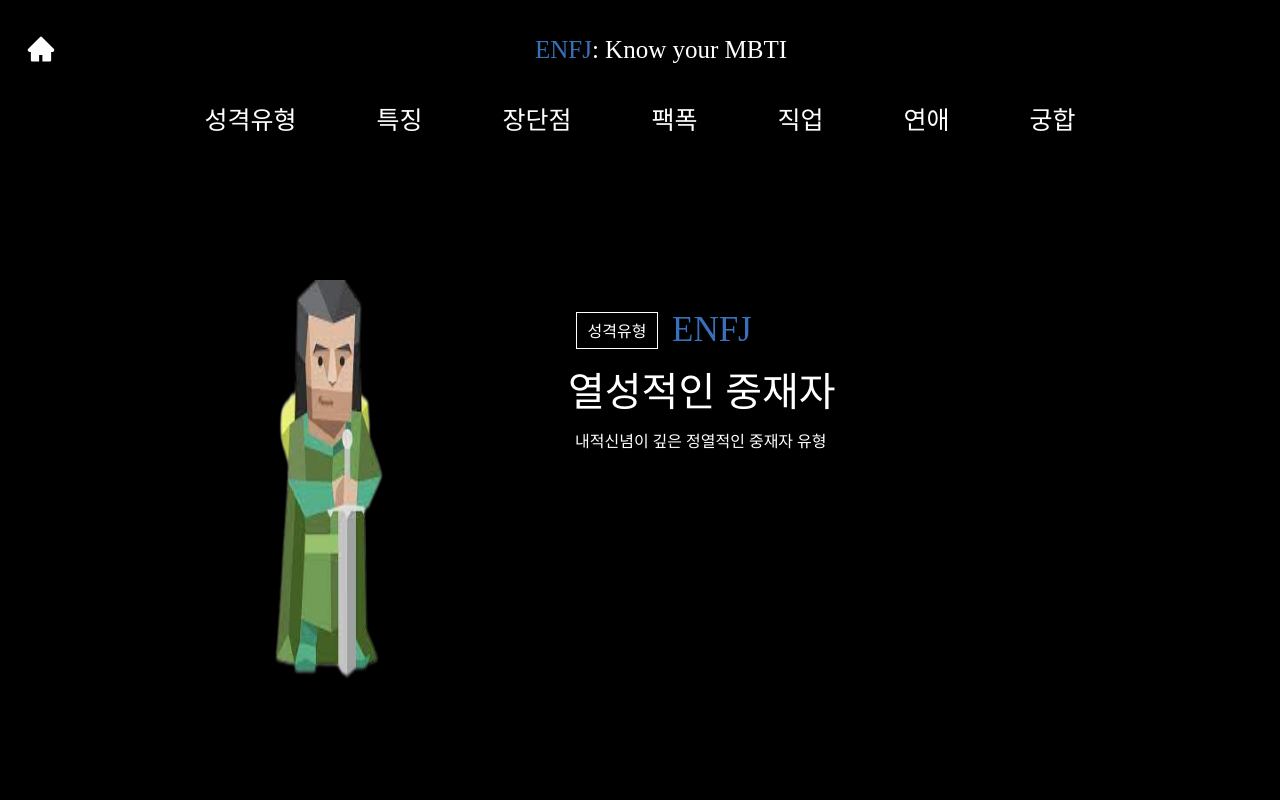
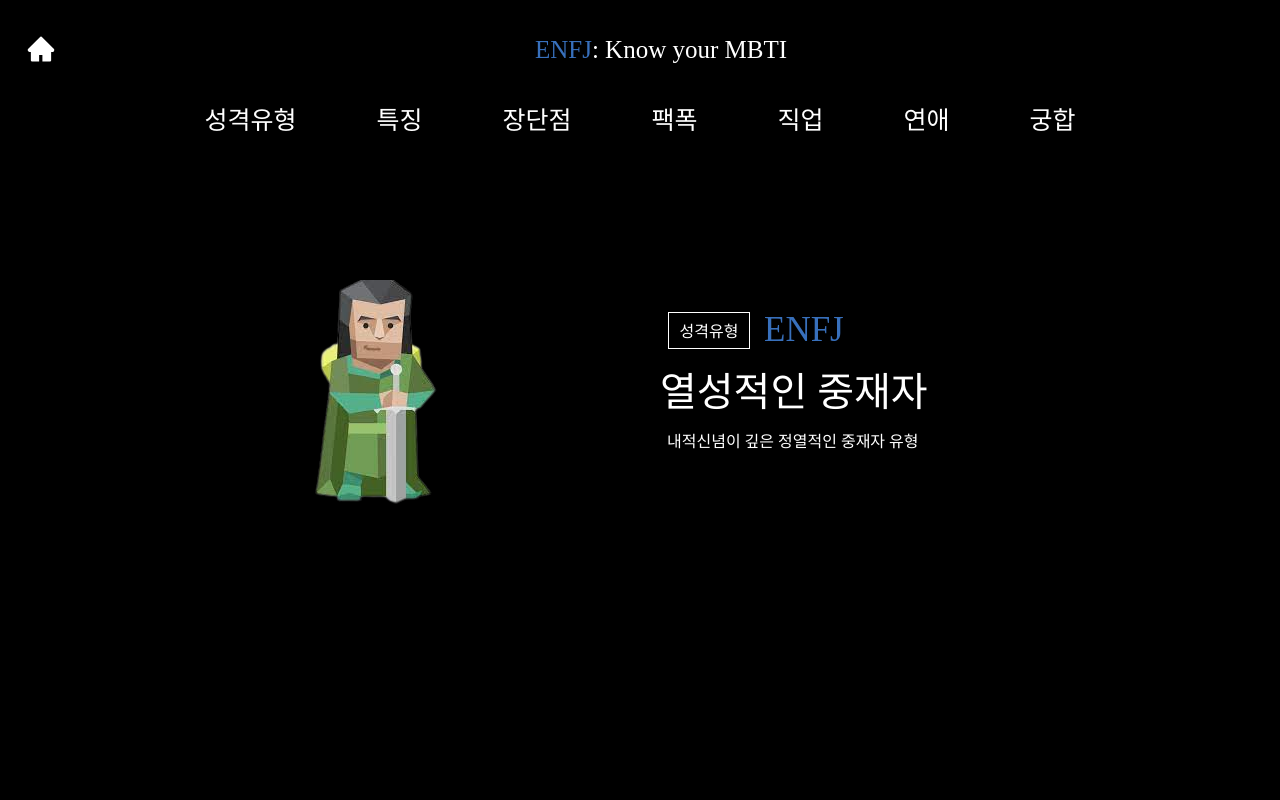
Before and after one commit to neul0129/mbti_project, a React (Create React App) app: page /profiles/ENFJ in a window 1280 px wide. Shown: the top 800 px of the page. Built offline with nearby package versions, Linux system fonts and the light colour scheme.

Commit message:
Feat: 경로수정
경로를 수정했습니다

```diff
--- a/src/App.js
+++ b/src/App.js
@@ -1,6 +1,6 @@
 import { Route, Routes } from "react-router-dom";
-import Home from "./pages/home/index";
-import Profile from "./pages/profile/index";
+import Home from "./pages/Home/index";
+import Profile from "./pages/Profile/index";
 import "./App.css";
 
 const data = [
--- a/src/pages/Profile/style.css
+++ b/src/pages/Profile/style.css
@@ -67,10 +67,10 @@
 /* Mbti 설명에서 이미지 큰 틀 */
 .profile_image_box {
   float: left;
+  width: 50%;
+  height: 400px;
 }
 .profile_image_box > img {
-  width: 50%;
-  height: 400px;
   padding-top: 80px;
 }
 /* Mbti 설명에서 오른쪽 */
```
